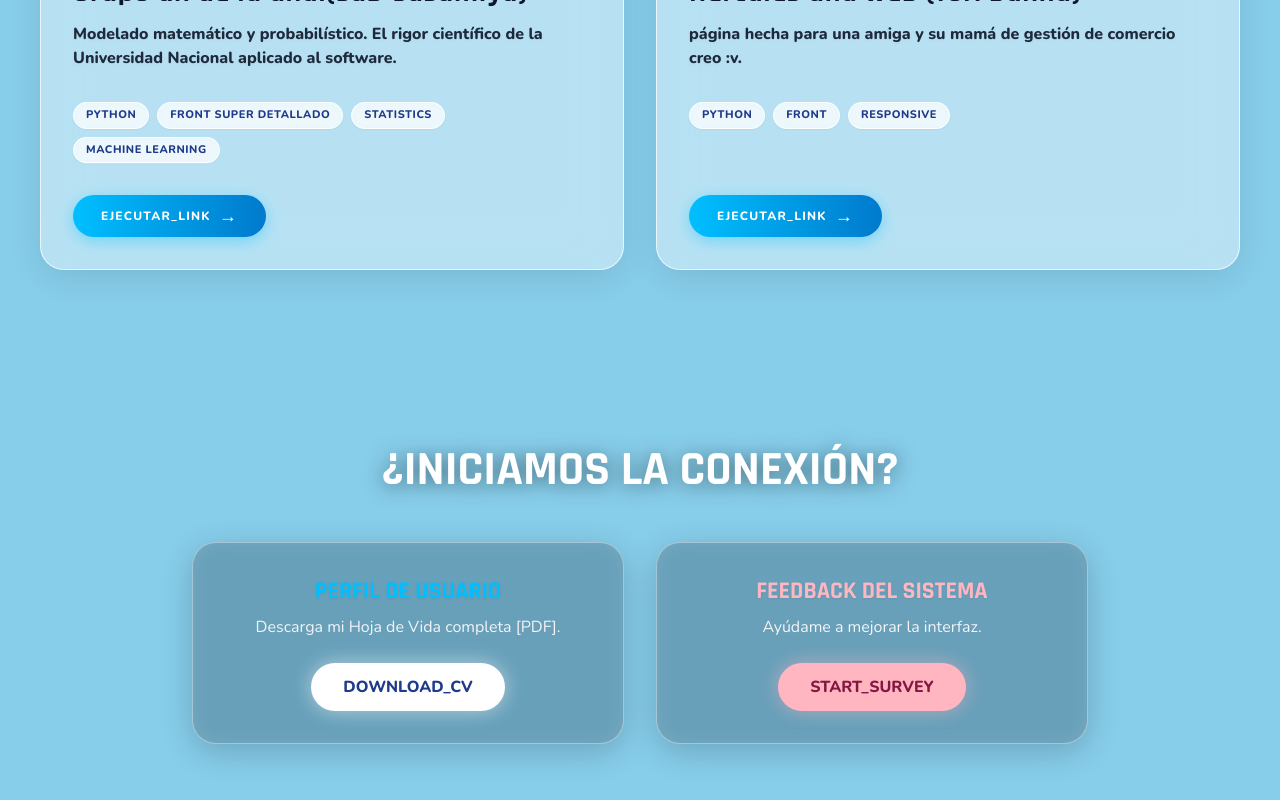
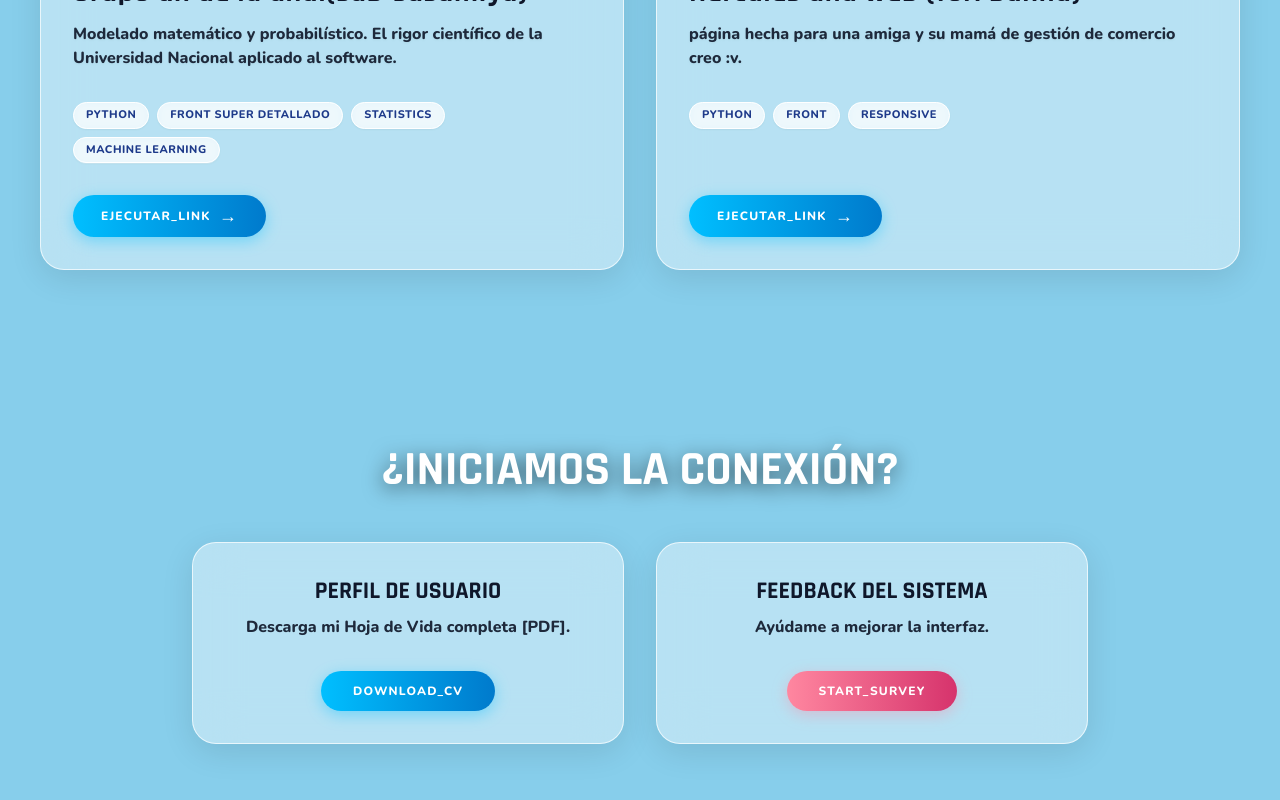
Before and after one commit to throdrigueza-png/Thomas-web, a React (Vite) app: page / in a window 1280 px wide. Shown: the part 2194-2994 px from the top of the page. Built offline with nearby package versions, Linux system fonts and the light colour scheme.

Commit message:
Refactor Contact component with updated styles

```diff
--- a/src/components/sections/Contact.jsx
+++ b/src/components/sections/Contact.jsx
@@ -6,37 +6,55 @@ const Contact = () => {
     <section className="py-20 px-4 relative z-10">
       <div className="max-w-4xl mx-auto text-center">
 
+        {/* Título Principal (Se queda blanco con sombra para resaltar sobre el fondo de la imagen) */}
         <motion.h2
           initial={{ scale: 0.9, opacity: 0 }}
           whileInView={{ scale: 1, opacity: 1 }}
-          className="text-4xl md:text-5xl font-sao font-bold mb-12 text-white drop-shadow-[0_2px_10px_rgba(0,0,0,0.5)]"
+          viewport={{ once: true }}
+          className="text-4xl md:text-5xl font-sao font-bold mb-12 text-white drop-shadow-[0_4px_10px_rgba(0,0,0,0.6)]"
         >
           ¿INICIAMOS LA CONEXIÓN?
         </motion.h2>
 
         <div className="grid md:grid-cols-2 gap-8">
-            {/* Tarjeta CV */}
-            <motion.div whileHover={{ y: -5 }} className="p-8 glass-panel flex flex-col items-center justify-center">
-                <h3 className="text-2xl font-sao font-bold text-[#00bfff] mb-2 drop-shadow-sm">PERFIL DE USUARIO</h3>
-                <p className="text-gray-100 mb-6 font-medium">Descarga mi Hoja de Vida completa [PDF].</p>
+            {/* --- TARJETA CV (MILKY GLASS) --- */}
+            <motion.div
+              whileHover={{ y: -8, scale: 1.02 }}
+              transition={{ type: "spring", stiffness: 300, damping: 20 }}
+              className="group relative p-8 flex flex-col items-center justify-center overflow-hidden transition-all duration-300 bg-white/40 backdrop-blur-xl border border-white/70 rounded-3xl shadow-[0_8px_32px_rgba(0,0,0,0.1)] hover:shadow-[0_15px_40px_rgba(0,191,255,0.25)] hover:bg-white/50 hover:border-white"
+            >
+                <h3 className="text-2xl font-sao font-bold text-slate-900 mb-2 group-hover:text-[#0082b3] transition-colors duration-300">
+                    PERFIL DE USUARIO
+                </h3>
+                <p className="text-slate-800 mb-8 font-bold">
+                    Descarga mi Hoja de Vida completa [PDF].
+                </p>
                 <a
                     href="/cv.pdf"
                     download="Thomas_Rodriguez_CV.pdf"
-                    className="inline-block px-8 py-3 bg-white text-blue-900 font-bold rounded-full shadow-[0_0_20px_rgba(255,255,255,0.5)] hover:shadow-[0_0_30px_rgba(255,255,255,0.8)] transition-all hover:scale-105"
+                    className="relative z-10 inline-block px-8 py-3 bg-gradient-to-r from-[#00bfff] to-[#007acc] hover:from-[#00a3e0] hover:to-[#005c99] text-white font-bold rounded-full shadow-[0_4px_15px_rgba(0,191,255,0.4)] hover:shadow-[0_6px_20px_rgba(0,191,255,0.6)] transition-all uppercase tracking-widest text-xs"
                 >
                     DOWNLOAD_CV
                 </a>
             </motion.div>
 
-            {/* Tarjeta Encuesta */}
-            <motion.div whileHover={{ y: -5 }} className="p-8 glass-panel flex flex-col items-center justify-center">
-                <h3 className="text-2xl font-sao font-bold text-[#ffb6c1] mb-2 drop-shadow-sm">FEEDBACK DEL SISTEMA</h3>
-                <p className="text-gray-100 mb-6 font-medium">Ayúdame a mejorar la interfaz.</p>
+            {/* --- TARJETA ENCUESTA (MILKY GLASS) --- */}
+            <motion.div
+              whileHover={{ y: -8, scale: 1.02 }}
+              transition={{ type: "spring", stiffness: 300, damping: 20 }}
+              className="group relative p-8 flex flex-col items-center justify-center overflow-hidden transition-all duration-300 bg-white/40 backdrop-blur-xl border border-white/70 rounded-3xl shadow-[0_8px_32px_rgba(0,0,0,0.1)] hover:shadow-[0_15px_40px_rgba(255,182,193,0.4)] hover:bg-white/50 hover:border-white"
+            >
+                <h3 className="text-2xl font-sao font-bold text-slate-900 mb-2 group-hover:text-[#d6336c] transition-colors duration-300">
+                    FEEDBACK DEL SISTEMA
+                </h3>
+                <p className="text-slate-800 mb-8 font-bold">
+                    Ayúdame a mejorar la interfaz.
+                </p>
                 <a
                     href="https://docs.google.com/forms/d/e/1FAIpQLSekreJ-1dQo7sjM3RBuLTKr0y-EwpaixMi4ltG-S6MZ74Dc5A/viewform?usp=publish-editor"
                     target="_blank"
                     rel="noopener noreferrer"
-                    className="inline-block px-8 py-3 bg-[#ffb6c1] text-pink-900 font-bold rounded-full shadow-[0_0_20px_rgba(255,182,193,0.5)] hover:shadow-[0_0_30px_rgba(255,182,193,0.8)] transition-all hover:scale-105"
+                    className="relative z-10 inline-block px-8 py-3 bg-gradient-to-r from-[#ff87a0] to-[#d6336c] hover:from-[#ff9eb2] hover:to-[#c2255c] text-white font-bold rounded-full shadow-[0_4px_15px_rgba(255,135,160,0.4)] hover:shadow-[0_6px_20px_rgba(255,135,160,0.6)] transition-all uppercase tracking-widest text-xs"
                 >
                     START_SURVEY
                 </a>
```
